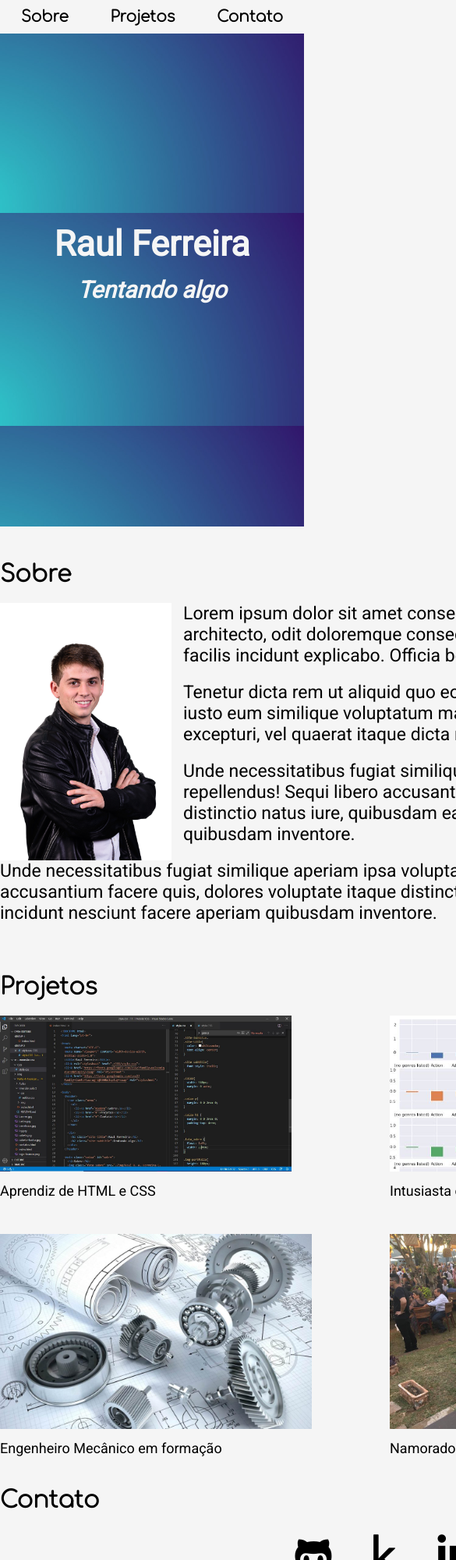
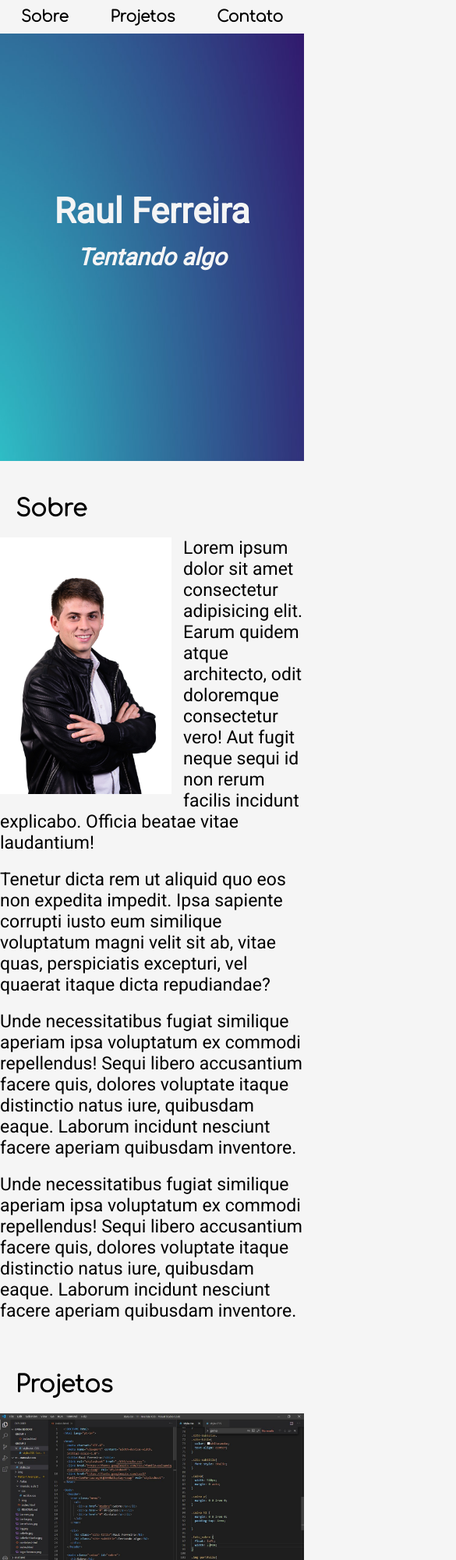
Before and after one commit to raul-ferreira/imersaocss, a plain HTML site: page index.html in a window 390 px wide. Shown: the top 2000 px of the page at 78% size, 585 px wide, since content can reach past the window. Drawn offline with Linux system fonts and the light colour scheme.

Commit message:
Add files via upload

```diff
--- a/CSS/style.css
+++ b/CSS/style.css
@@ -12,7 +12,7 @@ html {
 }
 
 body {
-  background-size: auto 100vh;
+  background-size: auto 100%;
   height: 100vh;
   background-color: whitesmoke;
   /* font-size: 10px; */
@@ -28,9 +28,10 @@ body {
 header{
   align-items: center;
   background-image: url("../img/fundo_background.jpg");
-  background-size: 100%;
+  background-size: 100vw 80vh;
+  background-repeat: no-repeat;
   display: flex;
-  height: 80vh;
+  height: 70vh;
   justify-content: center;
 }
 
@@ -84,7 +85,7 @@ a:hover{
 }
 
 .caixa {
-  width: 1080px;
+  width: 100vw;
   margin: 0 auto;
 }
 
@@ -94,7 +95,7 @@ a:hover{
 
 .caixa h2 {
   font-size: 3rem;
-  margin: 0 0 2rem 0;
+  margin: 0 0 2rem 2rem;
   padding-top: 4.5rem;
   font-family: 'Comfortaa', cursive;
 }
@@ -103,6 +104,8 @@ a:hover{
   margin: 0 0 2rem 0;
   font-size: 2.3rem;
 }
+
+
 
 .grid {
   display: grid;
@@ -118,6 +121,21 @@ margin-bottom: 1rem;
 .grid figcaption {
   margin-bottom: 1.5rem;
 }
+
+@media (max-width:400px) {
+  .grid{
+    grid-template-columns: 15rem;
+
+  }
+
+  .img-altura {
+    width: 100vw;
+  }
+  .img-largura{
+    width: 100vw;
+  }
+}
+
 
 .foto_sobre {
   float: left;
@@ -135,6 +153,7 @@ margin-bottom: 1rem;
 .icons {
   margin: 2.5rem 0;
   text-align: center;
+  width: 1rem;
 }
 
 .contato a {
```
